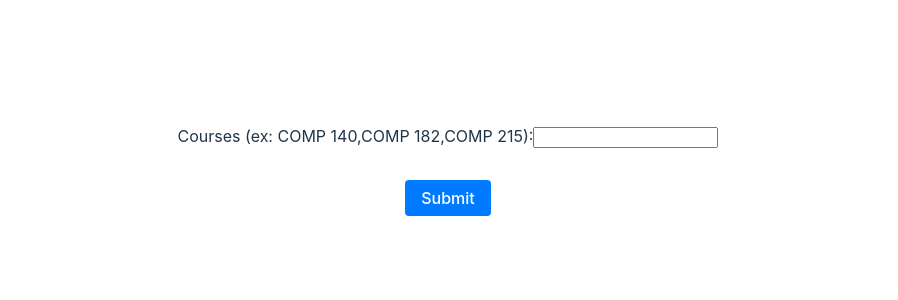
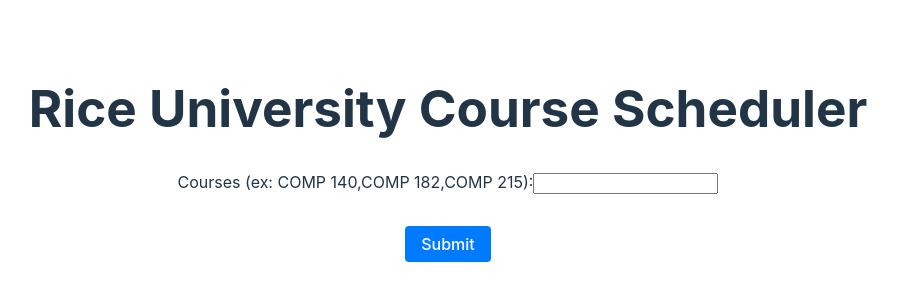
Before and after one commit to henry0225/CourseScheduler, a React (Vite) app in the folder frontend/: page / in a window 1280 px wide. Shown: the part 246-546 px from the top of the page, without its empty margins (192-1090 px from the left). Built offline with nearby package versions, Linux system fonts and the light colour scheme.

Commit message:
Added header, added Router Dom

```diff
--- a/frontend/package.json
+++ b/frontend/package.json
@@ -11,7 +11,8 @@
   },
   "dependencies": {
     "react": "^18.2.0",
-    "react-dom": "^18.2.0"
+    "react-dom": "^18.2.0",
+    "react-router-dom": "^6.10.0"
   },
   "devDependencies": {
     "@types/react": "^18.0.28",
--- a/frontend/src/App.jsx
+++ b/frontend/src/App.jsx
@@ -1,4 +1,5 @@
 import React, { useState } from 'react'
+import { BrowserRouter as Router, Route, Switch } from 'react-router-dom';
 import reactLogo from './assets/react.svg'
 import viteLogo from '/vite.svg'
 import './App.css'
@@ -42,23 +43,13 @@
 
   return (
     <div>
+      <h1>Rice University Course Scheduler</h1>
       <form onSubmit={handleSubmit} style={{ display: 'block' }}>
         <label style={{ display: 'block' }}>
           Courses (ex: COMP 140,COMP 182,COMP 215):
           <input type="text" value={num1} onChange={handleNum1Change} />
         </label>
-        {/* <label style={{ display: 'block' }}>
-          Custom Time Blocks Name:
-          <input type="text" value={num2} onChange={handleNum2Change} />
-        </label>
-        <label style={{ display: 'block' }}>
-          Custom Time Block Start Time:
-          <input type="text" value={num3} onChange={handleNum3Change} />
-        </label>
-        <label style={{ display: 'block' }}>
-          Custom Time Block End Time:
-          <input type="text" value={num4} onChange={handleNum4Change} />
-        </label> */}
+
         <button type="submit">Submit</button>
       </form>
       {result && (
```
Also changed, not shown: 1 other file (tests, documents, lock files or other folders). Lines whose indentation alone changed are shown as unchanged.
